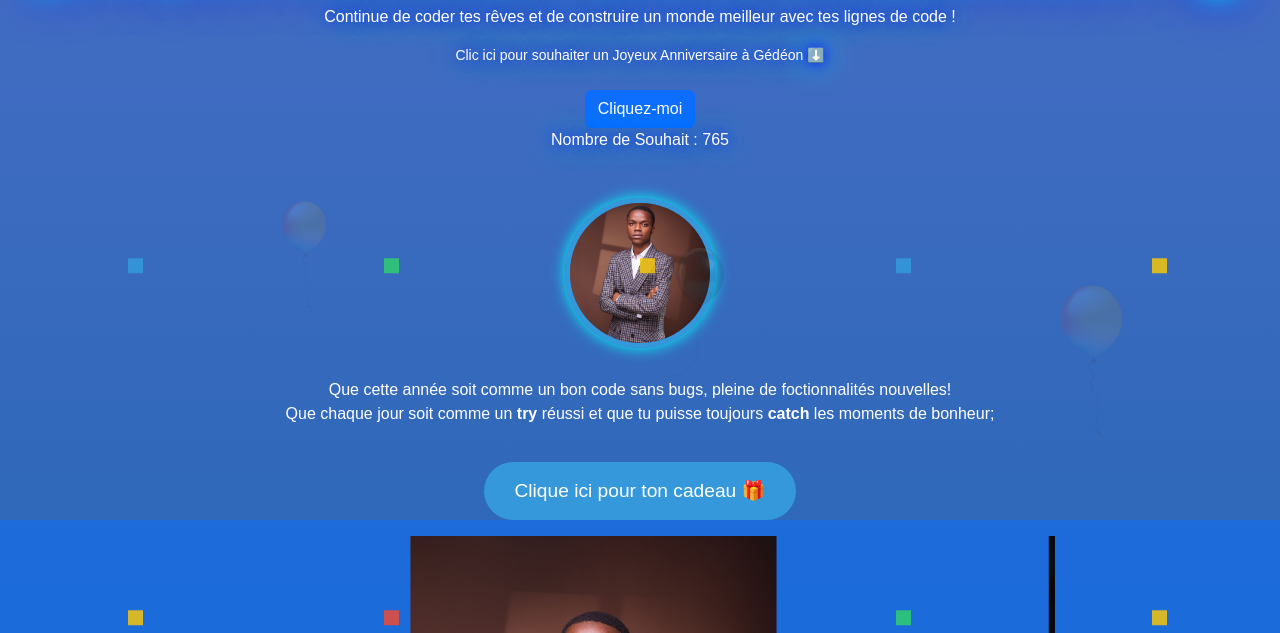
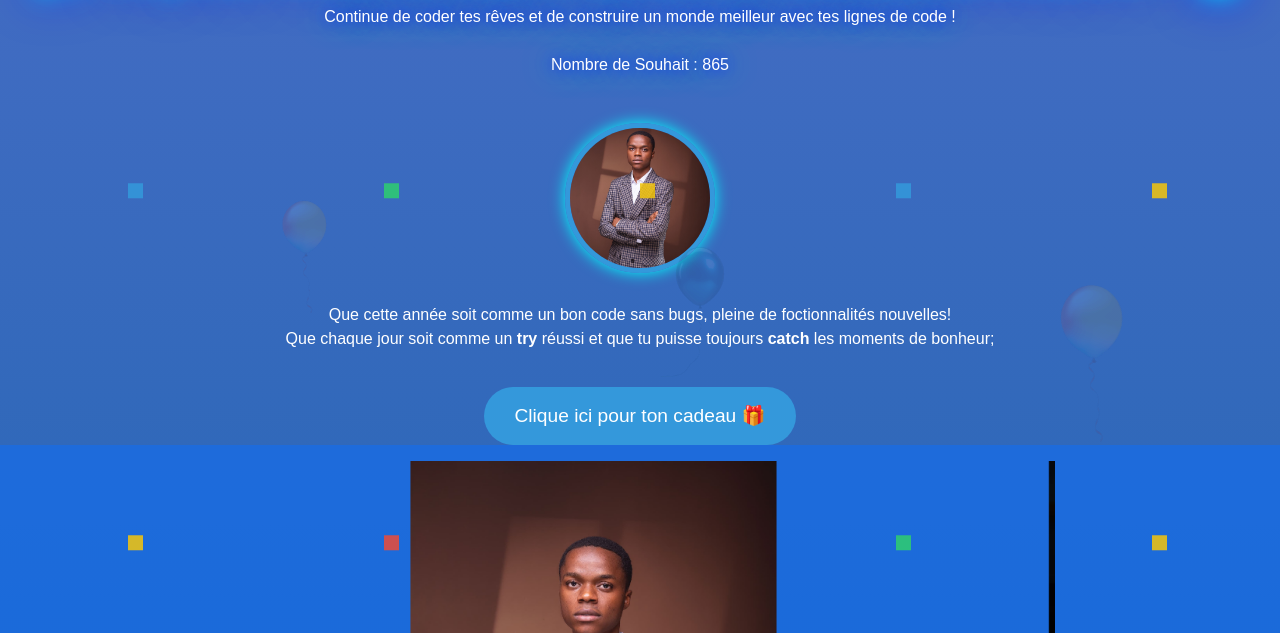
Before and after one commit to Salomon-Vms/bigdev, a plain HTML site: page index.html in a window 1280 px wide. Shown: the part 167-800 px from the top of the page. Drawn offline with Linux system fonts and the light colour scheme; a script that the page names is missing.

Commit message:
Update index.html

```diff
--- a/index.html
+++ b/index.html
@@ -157,11 +157,11 @@
     <h1>🎉 Joyeux Anniversaire Gédéon MANDJUANDJA ! 🎂</h1>
     <p>Continue de coder tes rêves et de construire un monde meilleur avec tes lignes de code !</p>
 
-    <p class="small">Clic ici pour souhaiter un Joyeux Anniversaire à Gédéon ⬇️</p>
+<!--     <p class="small">Clic ici pour souhaiter un Joyeux Anniversaire à Gédéon ⬇️</p> -->
     <!-- Bouton de comptage -->
     <div class="text-center mt-4">
-      <button id="countButton" class="btn btn-primary">Cliquez-moi</button>
-      <p>Nombre de Souhait : <span id="clickCount">765</span></p>
+<!--       <button id="countButton" class="btn btn-primary">Cliquez-moi</button> -->
+      <p>Nombre de Souhait : <span id="clickCount">865</span></p>
     </div>
   </div>
    <!-- Ajouter des confettis -->
```
